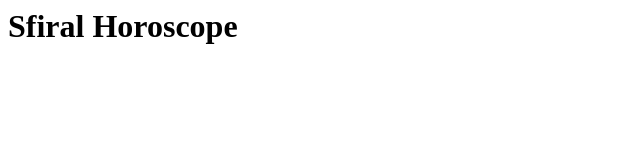
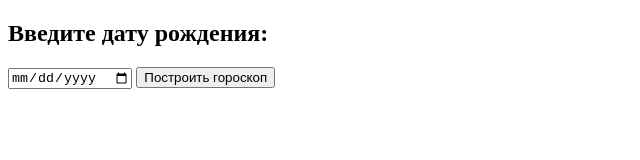
Before and after one commit to Nigrasab/sfiral-horoscope-app, a plain HTML site: page index.html in a window 1280 px wide. Shown: the whole page, without its empty margins (0-640 px from the left). Drawn offline with Linux system fonts and the light colour scheme.

Commit message:
index.html

```diff
--- a/index.html
+++ b/index.html
@@ -1 +1,14 @@
-<html><body><h1>Sfiral Horoscope</h1></body></html>
+<!DOCTYPE html>
+<html>
+<head>
+    <meta charset="UTF-8">
+    <title>Sfiral Horoscope</title>
+</head>
+<body>
+    <h2>Введите дату рождения:</h2>
+    <form method="post" action="/horoscope">
+        <input type="date" name="birthdate" required>
+        <button type="submit">Построить гороскоп</button>
+    </form>
+</body>
+</html>
```
